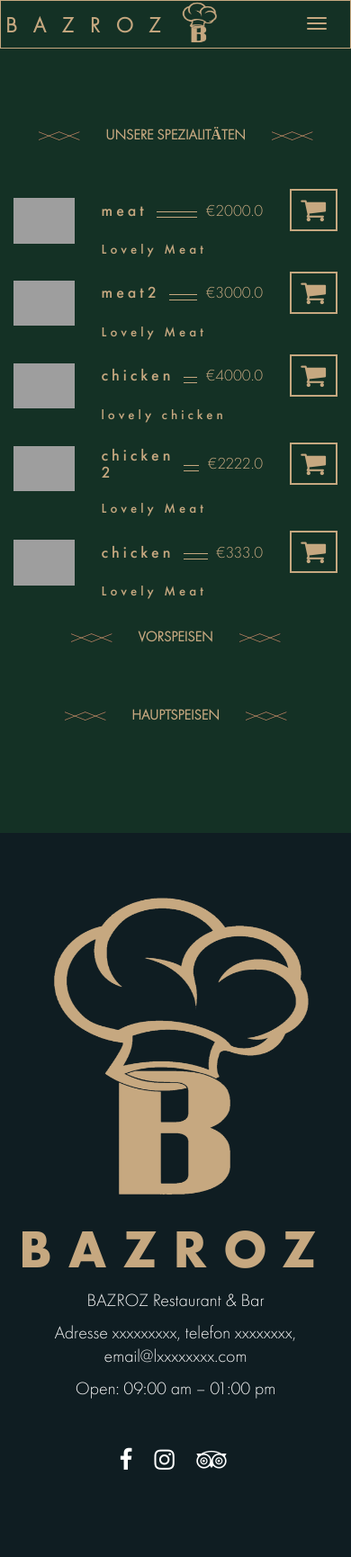
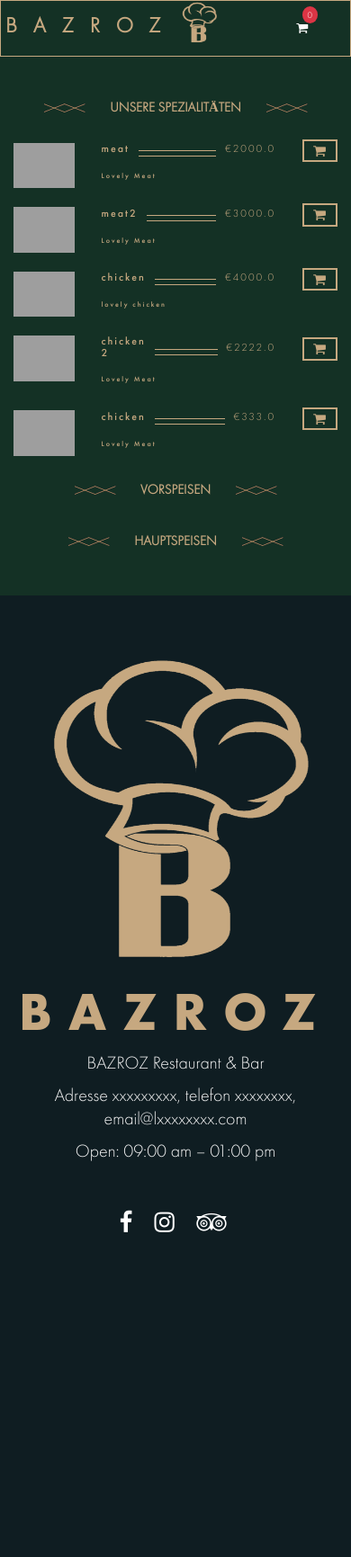
Before and after one commit to amgad165/barzoz_restaurant, a Django app: page /main_menu in a window 390 px wide. Shown: the whole page at 90% size. After the commit the page ends 1370 px from the top, so only its background shows below. Run offline with Django 4.2, Linux system fonts and the light colour scheme; data comes from the database, SQL or seed files in the repository; some libraries are stand-ins or nearby versions; grey boxes are pictures that could not be loaded.

Commit message:
mobile version edits

```diff
--- a/base/templates/main_menu.html
+++ b/base/templates/main_menu.html
@@ -16,7 +16,7 @@
     <link rel="apple-touch-icon" sizes="72x72" href="{% static 'assets/img/ico/apple-touch-icon-72x72.png' %}">
     <link rel="apple-touch-icon" href="{% static 'assets/img/ico/apple-touch-icon-57x57.png' %}">
 
-    <title>BAZROZ</title>
+    <title>BARZOZ</title>
 
 {% include "includes/links.html" %}
 
@@ -63,7 +63,7 @@ body{
 }
 .menu-image{
 width: 100%;
-max-height: 150px;
+
 }
 .menu-title , .menu-description{
     color: #c6a880 !important;
@@ -75,9 +75,12 @@ max-height: 150px;
     line-height: 20px;
     font-size: 15px;
     margin-top: 10px;
+    overflow: hidden;
+    white-space: normal;
 }
 .menu-title{
-    font-size: 19px;
+    font-size: 26px;
+
 }
 
 .menu-cart{
@@ -95,6 +98,7 @@ padding: 0px 10px 0px 10px !important;
 }
 .menu-cart i {
     color: #c6a880;
+
 }
 
 .menu-cart:hover i{
@@ -117,6 +121,37 @@ color: whitesmoke !important;
 }
 }
 
+@media(max-width: 767px) {
+
+.menu-cart{
+font-size: 15px !important;
+
+}
+
+.menu-description{
+font-size: 8px;
+letter-spacing: 2px;
+overflow: hidden;
+white-space: normal; /* This allows the text to wrap to the next line */
+/* Optionally, you can set a max-width or width for responsiveness */
+max-width: 100%;
+margin-top: 2px;
+}
+
+.menu-item-info h3 {
+    font-size: 12px;
+    letter-spacing: 2px;
+}
+.menu-title {
+    letter-spacing: 2px;
+}
+.heading_div{
+margin-bottom: 15px;
+}
+.section-inner {
+padding: 20px 0;
+}
+}
 
 </style>
 
@@ -139,12 +174,8 @@ color: whitesmoke !important;
             <div class="container-fluid">
                 <!-- Brand and toggle get grouped for better mobile display -->
                 <div class="navbar-header page-scroll">
-                    <button type="button" class="navbar-toggle" data-toggle="collapse" data-target="#main-navigation">
-                        <span class="sr-only">Toggle navigation</span>
-                        <span class="icon-bar"></span>
-                        <span class="icon-bar"></span>
-                        <span class="icon-bar"></span>
-                    </button>
+
+                    <a class="navbar-toggle visible-sm visible-xs" href="{% url 'cart' %} " class="page-scroll"><i style="color: white;" id="cart" class="fa fa-shopping-cart"></i> <span class="cart-badge" id="cart-badge">{{ total_quantity }}</span></a>
                     <a class="logo smoothie" href="{% url 'home' %}"><img  src="{% static 'assets/img/logo/logo.png' %}"> </a>
 
                    <a class="navbar-brand smoothie" href="{% url 'home' %}">BAZROZ</span></a>
@@ -154,7 +185,7 @@ color: whitesmoke !important;
                 <div class="collapse navbar-collapse" id="main-navigation">
                     <ul class="nav navbar-nav navbar-right">
 
-                        <li><a href="{% url 'cart' %} " class="page-scroll">W A R E N K O R B   <i id="cart" class="fa fa-shopping-cart"></i> <span id="cart-badge">{{ total_quantity }}</span></a></li>
+                        <li><a href="{% url 'cart' %} " class="page-scroll"> W A R E N K O R B   <i  id="cart" class="fa fa-shopping-cart"></i> <span class="cart-badge" id="cart-badge">{{ total_quantity }}</span></a></li>
 
 
 
@@ -183,7 +214,7 @@ color: whitesmoke !important;
 
                  <div class="container wow fadeIn">
                     <div class="row">
-                        <div class="col-lg-12 text-center mb50">
+                        <div class="col-lg-12 text-center mb50 heading_div">
                             <h2 class="section-heading"><img src="{% static 'assets/img/bg/title_icon.png' %}" alt="">&nbsp;&nbsp; {{ category }} &nbsp;&nbsp;<img src="{% static 'assets/img/bg/title_icon.png' %}" alt=""></h2>
                         </div>
                     </div>
@@ -227,7 +258,7 @@ color: whitesmoke !important;
                                     </div>
                                         <div class="row">
                                         <div class="col-xs-8">
-                                        <p class="menu-description">{{ item.description }}</p>
+                                        <p class="menu-description">{{ item.description }} </p>
                                     </div>
                                 </div>
 
@@ -328,7 +359,7 @@ color: whitesmoke !important;
 
                     // $('#total-quantity').text(totalQuantity);
 					// Display the badge and animate it
-					$('#cart-badge').text(totalQuantity).show().animate({
+					$('.cart-badge').text(totalQuantity).show().animate({
 							fontSize: '16px',
 						}, 200).animate({
 							fontSize: '12px',
--- a/static/assets/css/style.css
+++ b/static/assets/css/style.css
@@ -231,9 +231,7 @@ body {
 .thumbnail a>img,
 .carousel-inner>.item>img,
 .carousel-inner>.item>a>img {
-    width: 100%;
-    max-height: 100px;
-    max-width: 120px;
+    width: 100%
 }
 
 .img-thumbnail {
@@ -793,7 +791,7 @@ section, section.white-bg {
 section h2.section-heading, .section-heading {
     margin-top: 0;
     margin-bottom: 20px;
-    font-size: 48px;
+    font-size: 42px;
     letter-spacing: 10px;
     font-weight: 700;
 }
@@ -2291,7 +2289,7 @@ width: 67px;
 
 
 
-@media(max-width: 767px) {
+@media(max-width: 821px) {
   .logo img{
     width: 40px;
     height: 47px;
@@ -2316,12 +2314,12 @@ background-color: #c6a880 !important;
 
 
 .in{
-    background-color:rgba(0, 0, 0, 0.5);
+    background-color:rgba(0, 0, 0, 0.9);
 
 }
 
 .section-heading {
-    font-size: 16px !important;
+    font-size: 15px !important;
     letter-spacing: 0px !important;
 }
 .section-subheading{
```
Also changed, not shown: base/templates/cart.html (+78 -21 lines), base/templates/checkout.html (+19 -12 lines).
